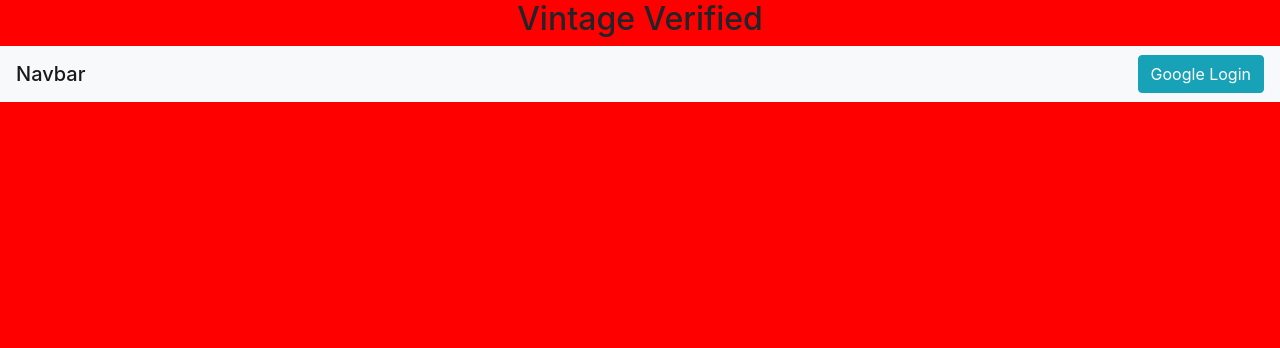
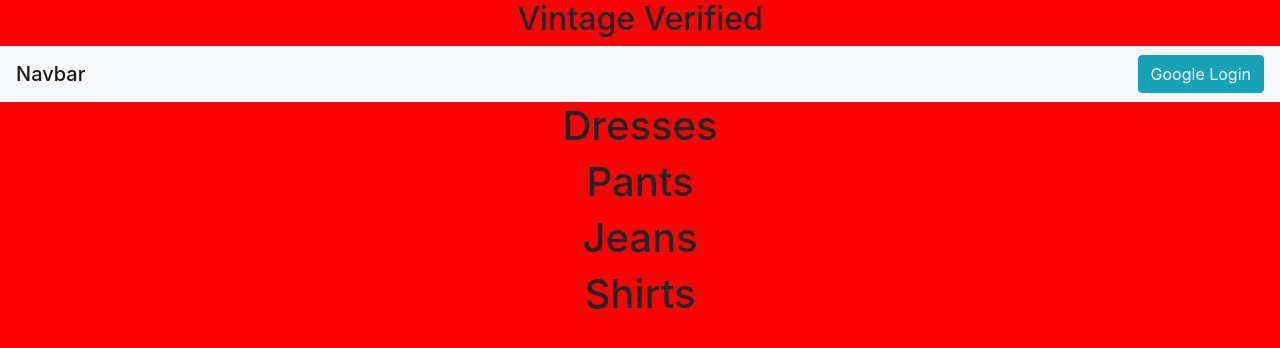
Before and after one commit to MarkyAaronYoung/vintage-verified, a React (Create React App) app: page / in a window 1280 px wide. Shown: the top 348 px of the page. Built offline with nearby package versions, Linux system fonts and the light colour scheme; no server answers.

Commit message:
shirt, jeans, pants, dresses components show up on authentication

```diff
--- a/src/App/App.js
+++ b/src/App/App.js
@@ -5,6 +5,10 @@ import 'firebase/auth';
 import fbConnection from '../helpers/data/connection';
 
 import MyNavbar from '../components/pages/MyNavbar/MyNavbar';
+import Dresses from '../components/pages/Dresses/Dresses';
+import Pants from '../components/pages/Pants/Pants';
+import Jeans from '../components/pages/Jeans/Jeans';
+import Shirts from '../components/pages/Shirts/Shirts';
 
 import './App.scss';
 
@@ -36,6 +40,10 @@ class App extends React.Component {
       <div className="App">
         <h2>Vintage Verified</h2>
         <MyNavbar authed={authed}/>
+        <Dresses authed={authed}/>
+        <Pants authed={authed}/>
+        <Jeans authed={authed}/>
+        <Shirts authed={authed}/>
       </div>
     );
   }
--- a/src/components/pages/Dresses/Dresses.js
+++ b/src/components/pages/Dresses/Dresses.js
@@ -0,0 +1,13 @@
+import React from 'react';
+
+class Dresses extends React.Component {
+  render() {
+    return (
+      <div className="Dresses">
+        <h1>Dresses</h1>
+      </div>
+    );
+  }
+}
+
+export default Dresses;
--- a/src/components/pages/Jeans/Jeans.js
+++ b/src/components/pages/Jeans/Jeans.js
@@ -0,0 +1,13 @@
+import React from 'react';
+
+class Jeans extends React.Component {
+  render() {
+    return (
+      <div className="Jeans">
+        <h1>Jeans</h1>
+      </div>
+    );
+  }
+}
+
+export default Jeans;
--- a/src/components/pages/Pants/Pants.js
+++ b/src/components/pages/Pants/Pants.js
@@ -0,0 +1,13 @@
+import React from 'react';
+
+class Pants extends React.Component {
+  render() {
+    return (
+      <div className="Pants">
+        <h1>Pants</h1>
+      </div>
+    );
+  }
+}
+
+export default Pants;
--- a/src/components/pages/Shirts/Shirts.js
+++ b/src/components/pages/Shirts/Shirts.js
@@ -0,0 +1,13 @@
+import React from 'react';
+
+class Shirts extends React.Component {
+  render() {
+    return (
+      <div className="Shirts">
+        <h1>Shirts</h1>
+      </div>
+    );
+  }
+}
+
+export default Shirts;
```
Also changed, not shown: src/components/pages/Home/Home.js (+13 -0 lines).
